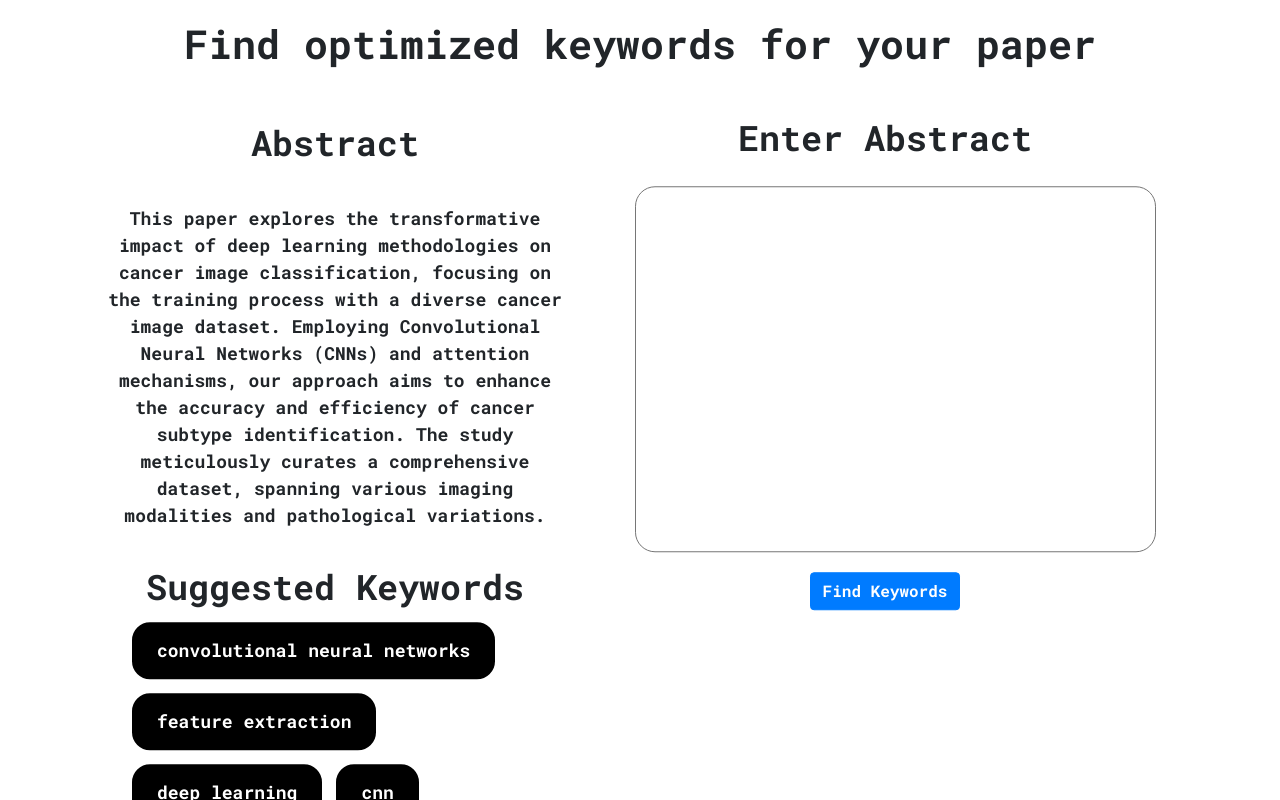
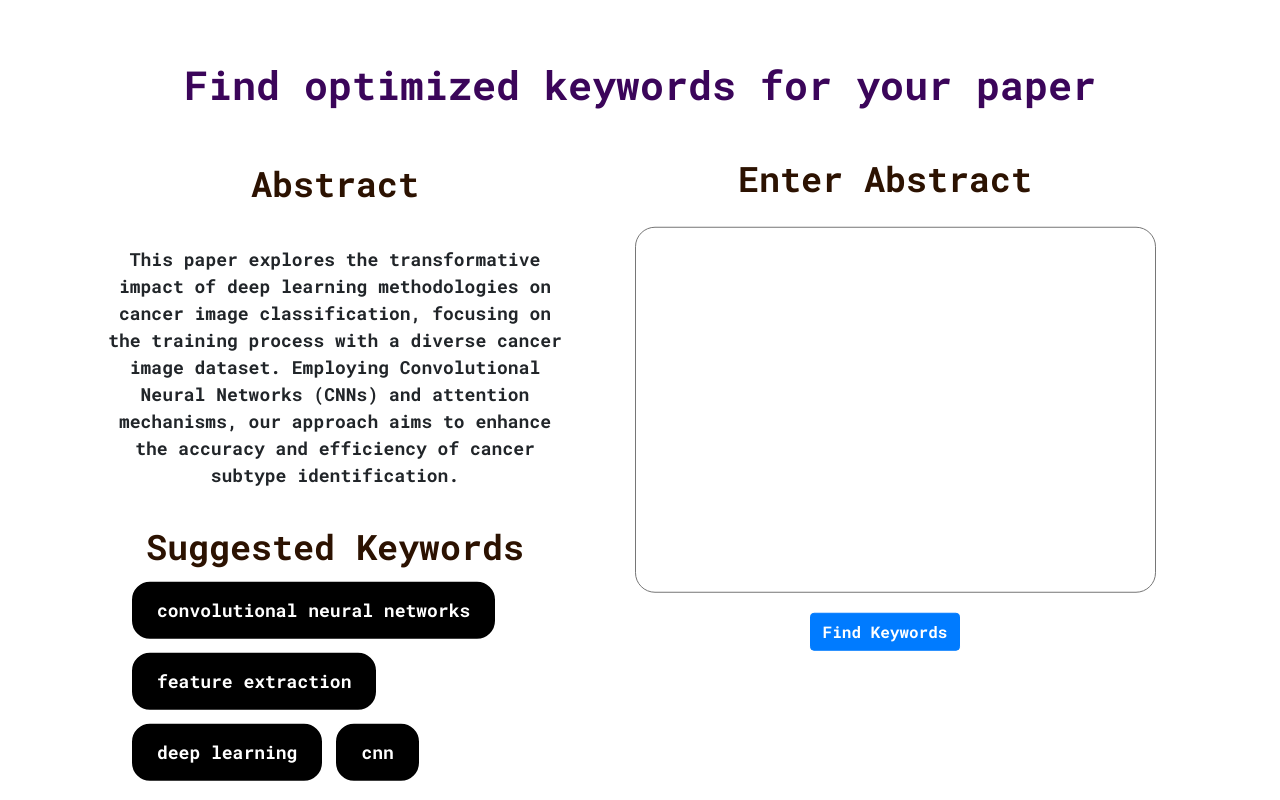
Before and after one commit to Neloy-Barman/Scientific-Paper-Keywords-Categorization, a Flask app: page / in a window 1280 px wide. Run offline with Flask 3, Linux system fonts and the light colour scheme; some libraries are stand-ins or nearby versions.

Commit message:
website working

```diff
--- a/app.py
+++ b/app.py
@@ -55,18 +55,13 @@ def categorize_keywords(input_text):
 
     response_data = response['confidences']
 
-    print(response_data)
+    # print(response_data)
 
     keywords = [data['label'] for data in response_data if data['confidence'] >= 0.5]
 
-    print(f"This is the keywords: {keywords}")
+    # print(f"This is the keywords: {keywords}")
 
     return keywords
 
-    # if keywords == [] :
-    #     return "No relatable keywords found!!"
-    # else:
-    #     return keywords
-
 if __name__ == "__main__":
     app.run(debug=True)
--- a/static/css/style.css
+++ b/static/css/style.css
@@ -38,6 +38,7 @@
     font-style: normal;
     font-weight: bolder;
     font-family: 'Roboto Mono', monospace;
+    color: #2c1201;
 }
 
 .abstract_text{
--- a/templates/index.html
+++ b/templates/index.html
@@ -13,7 +13,7 @@
 
 <body>
     <div class="container">
-        <div class="mt-5 mb-5" align="center">
+        <div class="mt-5 mb-5" align="center" style="font-size: xx-large; color: rgb(59, 5, 90);">
             <h1>Find optimized keywords for your paper</h1>
         </div>
         <div class="grid_container">
@@ -39,7 +39,7 @@
     <script>
          var typed1 = new Typed("#abstract", {
             strings: [
-                "<p class='abstract_text'>This paper explores the transformative impact of deep learning methodologies on cancer image classification, focusing on the training process with a diverse cancer image dataset. Employing Convolutional Neural Networks (CNNs) and attention mechanisms, our approach aims to enhance the accuracy and efficiency of cancer subtype identification. The study meticulously curates a comprehensive dataset, spanning various imaging modalities and pathological variations.</p>"],
+                "<p class='abstract_text'>This paper explores the transformative impact of deep learning methodologies on cancer image classification, focusing on the training process with a diverse cancer image dataset. Employing Convolutional Neural Networks (CNNs) and attention mechanisms, our approach aims to enhance the accuracy and efficiency of cancer subtype identification.</p>"],
             typeSpeed: 10,
             showCursor:false,
             // onComplete: function () {
@@ -47,7 +47,7 @@
             // },
             loop: false
         });
-        var typed1 = new Typed("#element1", {
+        var typed2 = new Typed("#element1", {
             strings: [
                 "<li class='keywords'>convolutional neural networks</li> <li class='keywords'>feature extraction</li> <li class='keywords'>deep learning</li> <li class='keywords'>cnn</li>",
             ],
```
Also changed, not shown: templates/classifier.html (+16 -16 lines).
